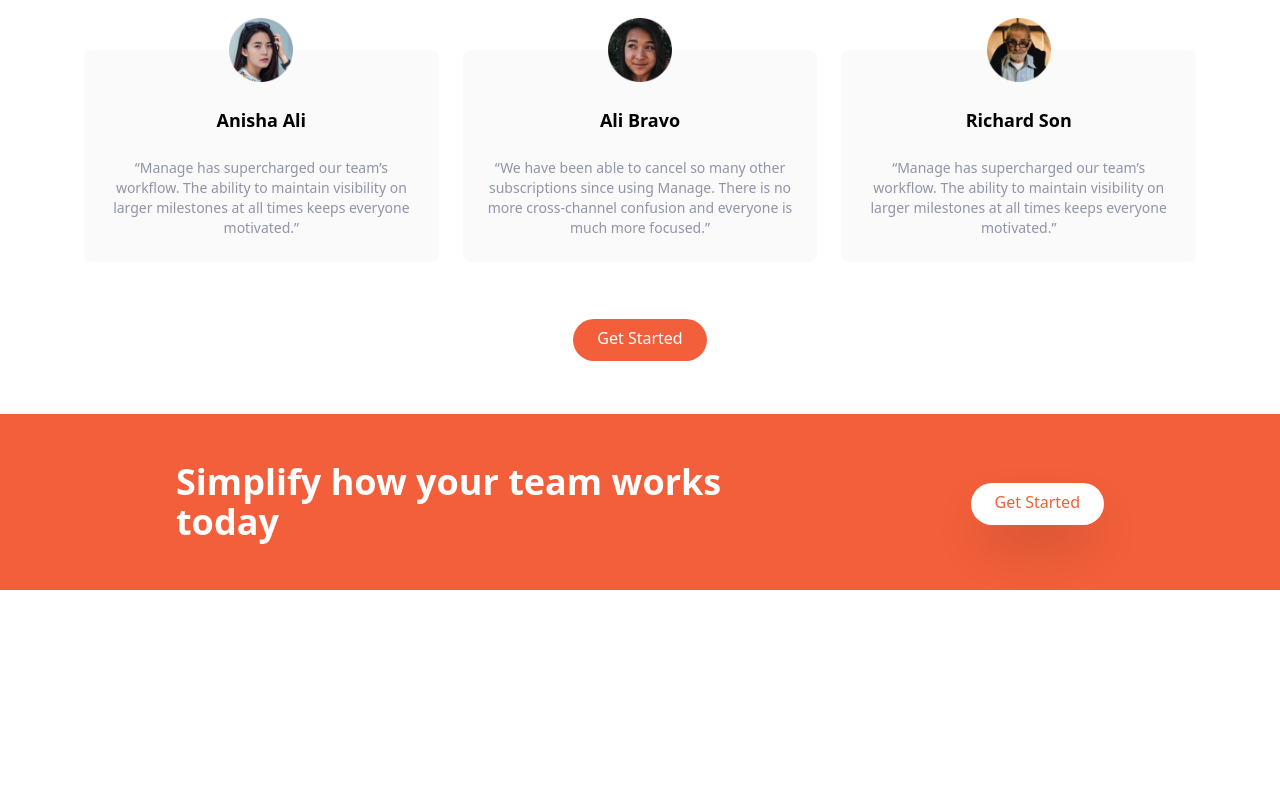
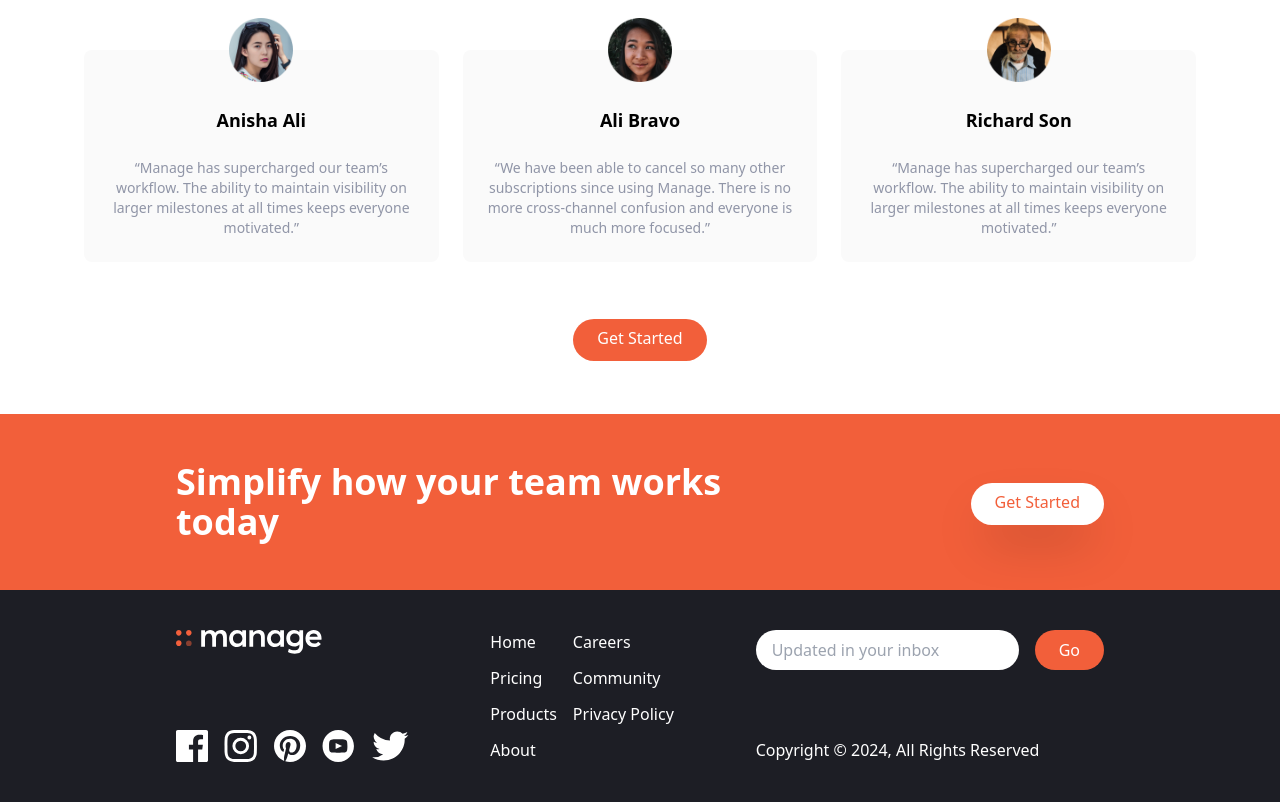
Before and after one commit to ShivamSehgal01/Manage, a website: page src/index.html in a window 1280 px wide. Shown: the part 1354-2156 px from the top of the page. Before the commit the page ends 1944 px from the top, so only its background shows below. Drawn offline with Linux system fonts and the light colour scheme.

Commit message:
Footer Section Complete

```diff
--- a/src/index.html
+++ b/src/index.html
@@ -246,5 +246,75 @@
             </div>
         </div>
      </section>
+
+     <!-- Footer -->
+     <section id="footer" class="bg-veryDarkBlue">
+        <!-- Flex Container -->
+        <div class="container flex flex-col-reverse px-6 justify-between py-10 mx-auto space-y-8 md:flex-row md:space-y-0">
+            <!-- Logo & Social Link Container -->
+            <div class="flex flex-col-reverse items-center justify-between space-y-12 md:flex-col md:items-start md:space-y-0">
+                <div class="text-center text-white mx-auto my-6 md:hidden">
+                    Copyright &copy; 2024, All Rights Reserved
+                </div>
+                <!-- Logo -->
+                <div>
+                    <img src="img/logo-white.svg" class="h-6" alt="">
+                </div>
+                <!-- Social Link -->
+                <div class="flex justify-center space-x-4">
+                    <!-- Link 1 -->
+                    <a href="">
+                        <img src="img/icon-facebook.svg" class="h-8" alt="">
+                    </a>
+                    <!-- Link 2 -->
+                    <a href="">
+                        <img src="img/icon-instagram.svg" class="h-8" alt="">
+                    </a>
+                    <!-- Link 3 -->
+                    <a href="">
+                        <img src="img/icon-pinterest.svg" class="h-8" alt="">
+                    </a>
+                    <!-- Link 4 -->
+                    <a href="">
+                        <img src="img/icon-youtube.svg" class="h-8" alt="">
+                    </a>
+                    <!-- Link 5 -->
+                    <a href="">
+                        <img src="img/icon-twitter.svg" class="h-8" alt="">
+                    </a>
+                </div>
+            </div>
+
+            <!-- List Container -->
+            <div class="flex justify-center  space-x-4">
+                <div class="flex flex-col space-y-3 text-white">
+                  <a href="#" class="hover:text-brightRed">Home</a>
+                  <a href="#" class="hover:text-brightRed">Pricing</a>
+                  <a href="#" class="hover:text-brightRed">Products</a>
+                  <a href="#" class="hover:text-brightRed">About</a>
+                </div>
+                <div class="flex flex-col space-y-3 text-white">
+                  <a href="#" class="hover:text-brightRed">Careers</a>
+                  <a href="#" class="hover:text-brightRed">Community</a>
+                  <a href="#" class="hover:text-brightRed">Privacy Policy</a>
+                </div>
+              </div>
+
+            <!-- Input Container -->
+            <div class="flex flex-col justify-between">
+                <form>
+                    <div class="flex space-x-4 justify-center">
+                        <input class="flex-1 px-4 rounded-full focus:outline-none" type="text" placeholder="Updated in your inbox">
+                        <button class="px-6 py-2 text-white rounded-full bg-brightRed hover:bg-brightRedLight focus:outline-none">
+                            Go
+                        </button>
+                    </div>
+                </form>
+                <div class="hidden text-white md:block">
+                    Copyright &copy; 2024, All Rights Reserved
+                </div>
+            </div>
+        </div>
+     </section>
   </body>
 </html>
```
Also changed, not shown: src/css/main.css.
